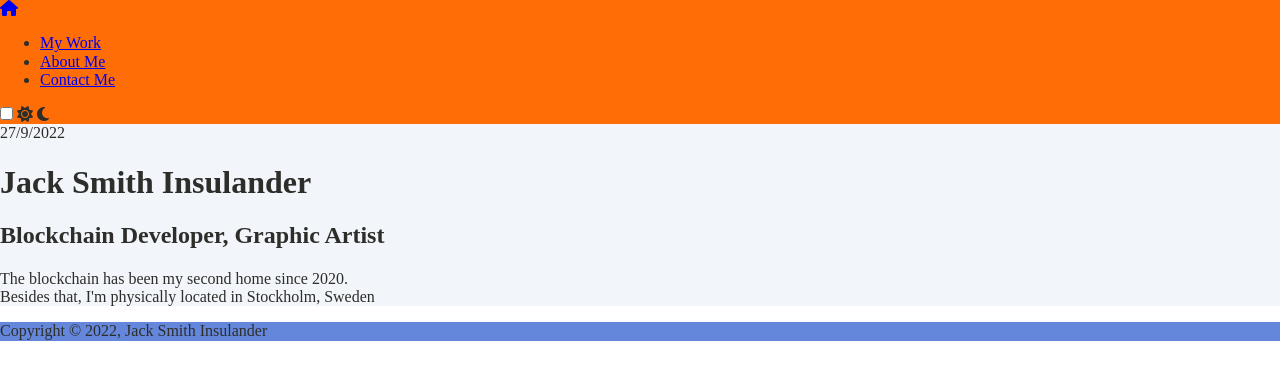
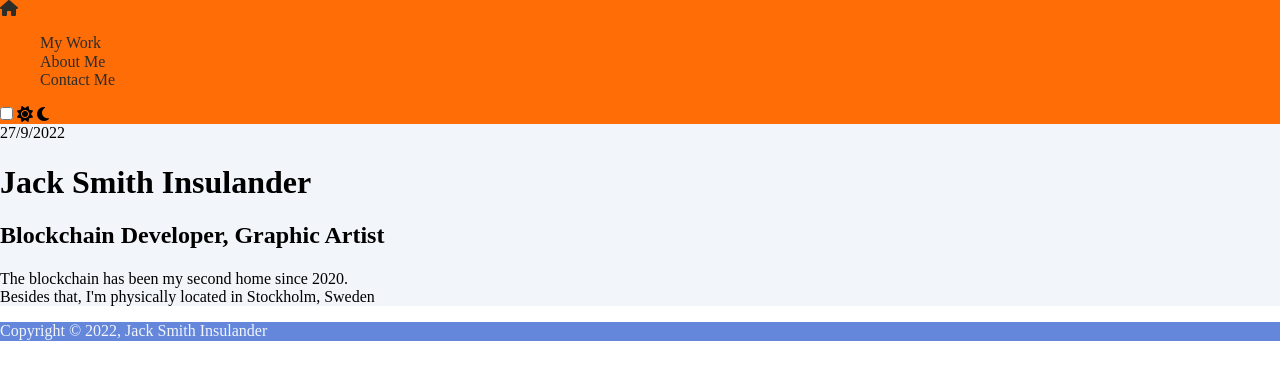
Before and after one commit to Medieinstitutet/cv-med-css-jacksmithinsulander, a plain HTML site: page index.html in a window 1280 px wide. Drawn offline with Linux system fonts and the light colour scheme.

Commit message:
started out experimenting in scss

```diff
--- a/index.html
+++ b/index.html
@@ -17,9 +17,9 @@
 		<a href="index.html" class="header__home"><i class="fas fa-home" aria-hidden="true"></i></a>
 		<nav class="header__navbar">
 			<ul class="header__list">
-				<li class="header__item"><a href="https://github.com/jacksmithinsulander">My Work</a></li>
-				<li class="header__item"><a href="aboutMe.html">About Me</a> </li>
-				<li class="header__item"><a href="contactMe.html">Contact Me</a></li>
+				<li class="header__item"><a class="header__link" href="https://github.com/jacksmithinsulander">My Work</a></li>
+				<li class="header__item"><a class="header__link"  href="aboutMe.html">About Me</a> </li>
+				<li class="header__item"><a class="header__link"  href="contactMe.html">Contact Me</a></li>
 			</ul>
 		</nav>
 		<span class="header__themeswitch">
--- a/scss/style.scss
+++ b/scss/style.scss
@@ -3,17 +3,20 @@ $main__colour:#F2F5FA;
 $footer__colour:#6487DC;
 $text__colour:#2D2D2A;
 
-header{
+.header{
 	background:$header__colour;
-	color:$text__colour;
+	&__home, &__link{
+		color:$text__colour;
+		text-decoration:none;
+	}
+	&__list{
+	list-style-type:none;
+	}
 }
-body{
-	color:$text__colour;
-}
-main{
+.main{
 	background:$main__colour;
 }
-footer{
+.footer{
 	background:$footer__colour;
-	color:$text__colour;
+	color:$main__colour;
 }
```
Also changed, not shown: css/style.css, documentation/notes.txt, 1 other file.
